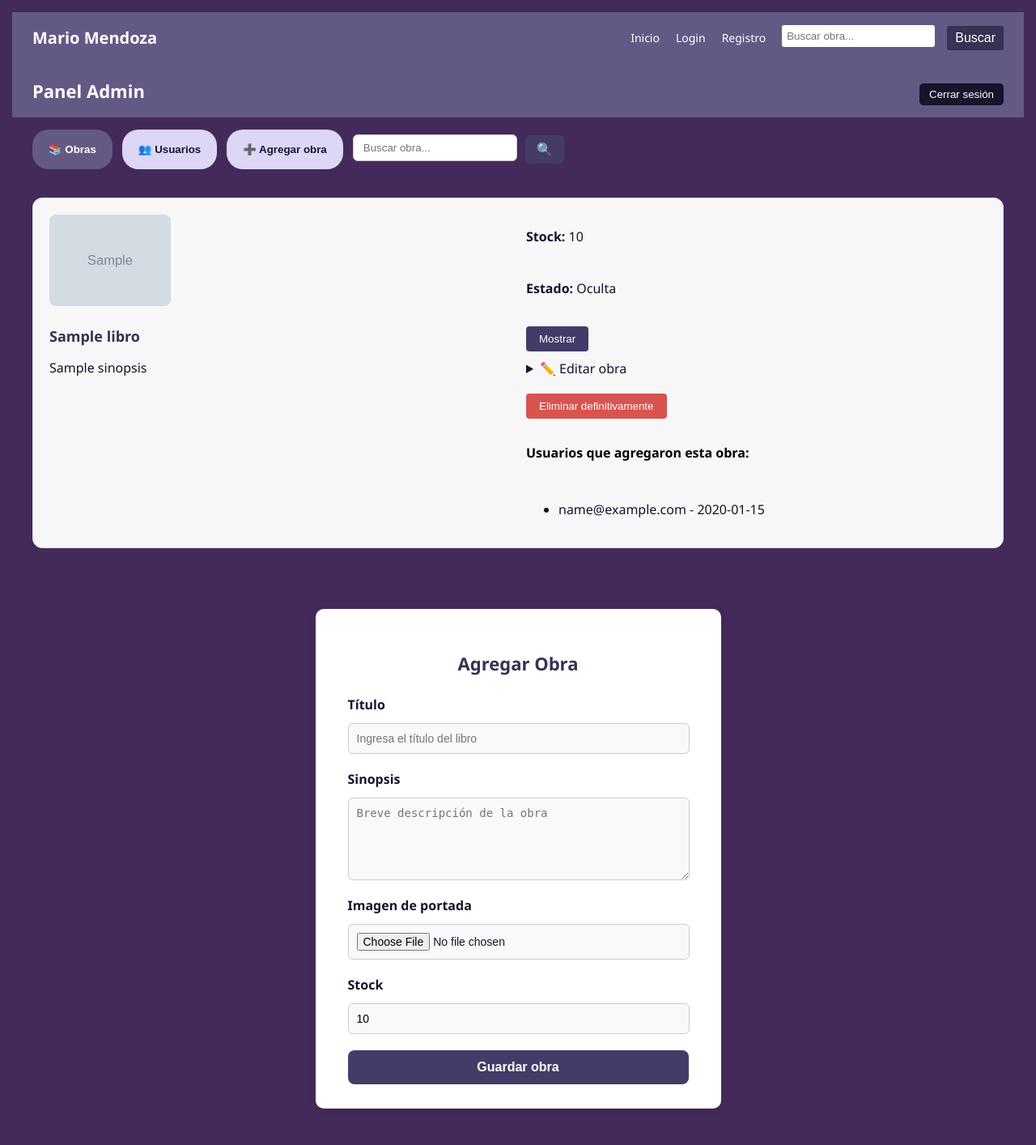
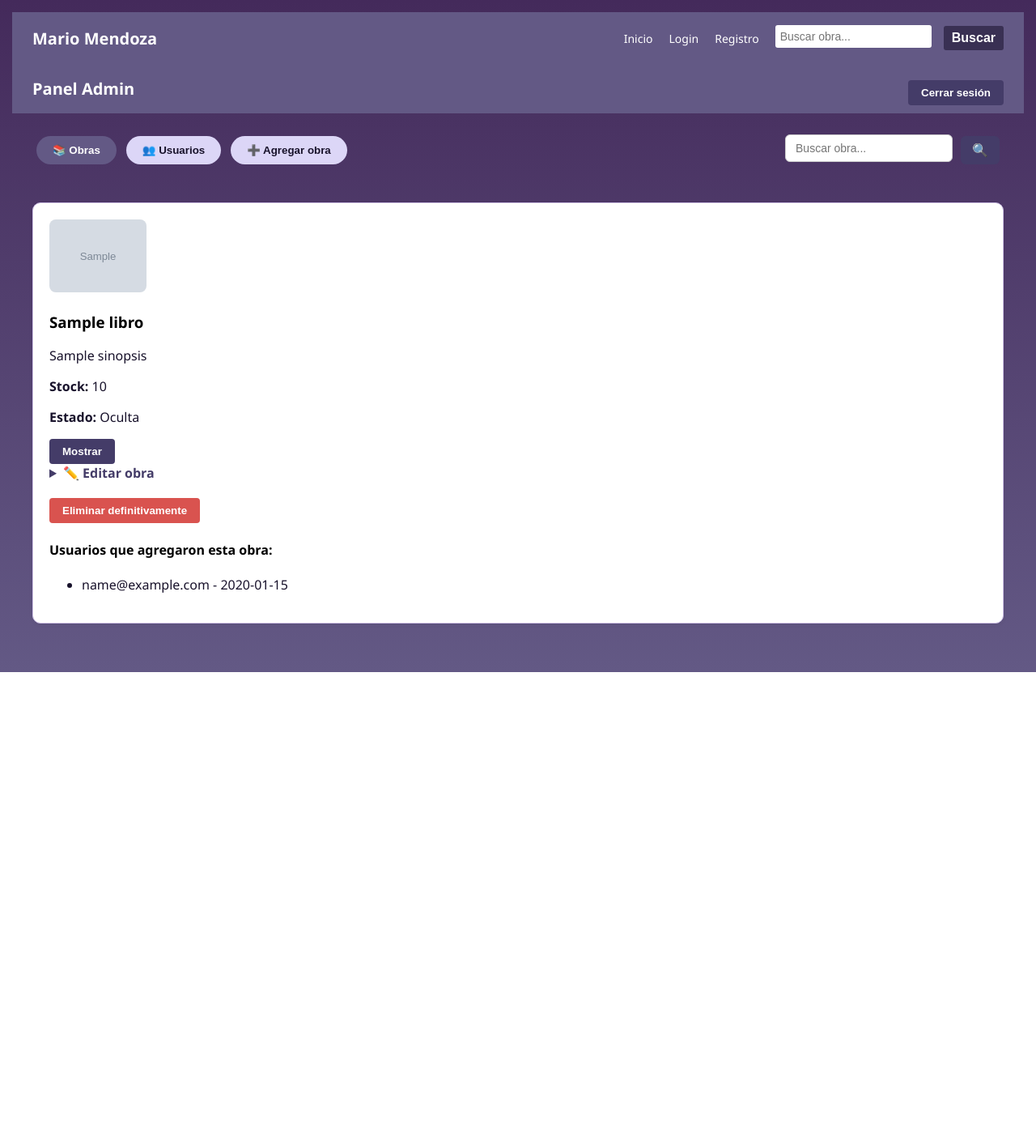
Before and after one commit to jptorres121/MarioMendoza, a FastAPI app: template app/templates/admin_dashboard.html in a window 1280 px wide. Shown: the whole page at 81% size. After the commit the page ends 830 px from the top, so only its background shows below. Run offline with FastAPI, Linux system fonts and the light colour scheme; the template is opened without the code that fills it: most values are stand-ins (such as "Sample title", 1, 10 or a date in 2020); grey boxes marked "Sample" are stand-in pictures.

Commit message:
Odiamos esto :D

```diff
--- a/app/static/css/style_admin.css
+++ b/app/static/css/style_admin.css
@@ -1,11 +1,10 @@
 body {
   margin: 0;
   font-family: 'Segoe UI', Tahoma, Geneva, Verdana, sans-serif;
-  background-color: #442a5b;
+  background: linear-gradient(to bottom, #442a5b 0%, #635985 100%);
   color: #18122B;
 }
 
-/* === Navbar del Admin === */
 nav {
   background-color: #635985;
   color: white;
@@ -75,37 +73,19 @@
   display: block;
 }
 
-/* === Barra de búsqueda === */
-nav form {
+.tabs {
   display: flex;
+  justify-content: space-between;
   align-items: center;
-  gap: 8px;
+  flex-wrap: wrap;
+  padding: 20px 30px;
+  gap: 10px;
 }
 
-nav input[type="text"] {
-  padding: 6px;
-  border-radius: 4px;
-  border: 1px solid #ccc;
-}
-
-nav button {
-  background-color: #443C68;
-  color: white;
-  border: none;
-  padding: 6px 12px;
-  border-radius: 4px;
-  cursor: pointer;
-}
-
-nav button:hover {
-  background-color: #393053;
-}
-
-/* === Pestañas === */
-.tabs {
+.tab-buttons {
   display: flex;
   gap: 12px;
-  padding: 15px 25px;
+  flex-wrap: wrap;
 }
 
 .tabs button {
@@ -133,23 +113,24 @@
   display: block;
 }
 
-/* === Tarjetas de obras y usuarios === */
-.card {
+.card,
+.libro-card,
+.usuario-card {
   background-color: white;
-  border: 1px solid #ccc;
-  border-radius: 6px;
-  padding: 15px;
-  margin-bottom: 20px;
+  border-radius: 10px;
+  padding: 20px;
+  border: 1px solid #d1c4e9;
+  box-shadow: 0 2px 5px rgba(0, 0, 0, 0.05);
+  margin-bottom: 25px;
 }
 
-.card img {
+.card img,
+.libro-info img {
   max-width: 120px;
   height: auto;
-  display: block;
-  margin-bottom: 10px;
+  border-radius: 8px;
 }
 
-/* === Formularios y botones === */
 form {
   margin-top: 10px;
 }
@@ -164,18 +145,24 @@
   margin-bottom: 10px;
   border: 1px solid #bbb;
   border-radius: 4px;
+  font-size: 14px;
 }
 
-form button {
+form button,
+button,
+input[type="submit"] {
   background-color: #443C68;
   color: white;
   padding: 8px 16px;
   border: none;
   border-radius: 4px;
   cursor: pointer;
+  font-weight: bold;
+  transition: all 0.3s ease;
 }
 
-form button:hover {
+form button:hover,
+button:hover {
   background-color: #393053;
 }
 
@@ -187,128 +174,12 @@
   background-color: #c9302c;
 }
 
-/* === Encabezados === */
 h2 {
   color: #ffffff;
 }
+
 h3, h4 {
   color: #000000;
-}
-.libro-card {
-  display: flex;
-  justify-content: space-between;
-  background-color: #f7f7f7;
-  border: 1px solid #ddd;
-  padding: 20px;
-  border-radius: 12px;
-  margin-bottom: 25px;
-  gap: 20px;
-}
-
-.libro-info {
-  flex: 1;
-}
-
-.libro-info img {
-  width: 150px;
-  height: auto;
-  border-radius: 8px;
-  margin-bottom: 10px;
-}
-
-.libro-info h3 {
-  margin: 10px 0 5px;
-  font-size: 18px;
-  color: #393053;
-}
-
-.libro-acciones {
-  flex: 1;
-  display: flex;
-  flex-direction: column;
-  gap: 10px;
-  justify-content: center;
-}
-
-.form-editar input,
-.form-editar textarea,
-.form-editar button {
-  display: block;
-  width: 100%;
-  margin-top: 5px;
-  margin-bottom: 10px;
-  padding: 6px;
-  border-radius: 5px;
-  border: 1px solid #ccc;
-}
-
-.form-editar button {
-  background-color: #443C68;
-  color: white;
-  border: none;
-  cursor: pointer;
-}
-
-.form-editar button:hover {
-  background-color: #635985;
-}
-
-.admin-navbar {
-  background-color: #635985;
-  color: white;
-  padding: 15px 25px;
-  display: flex;
-  align-items: center;
-  justify-content: space-between;
-  font-family: 'Segoe UI', sans-serif;
-  flex-wrap: wrap;
-}
-
-.admin-navbar .logo {
-  font-size: 22px;
-  font-weight: bold;
-  text-decoration: none;
-  color: white;
-}
-
-.admin-search {
-  display: flex;
-  align-items: center;
-  gap: 10px;
-}
-
-.admin-search input[type="text"] {
-  padding: 6px 10px;
-  border-radius: 5px;
-  border: none;
-  min-width: 200px;
-}
-
-.admin-search button {
-  background-color: #443C68;
-  color: white;
-  border: none;
-  padding: 6px 12px;
-  border-radius: 5px;
-  cursor: pointer;
-  transition: background-color 0.2s;
-}
-
-.admin-search button:hover {
-  background-color: #393053;
-}
-
-.logout-btn {
-  background-color: #18122B;
-  color: white;
-  padding: 6px 12px;
-  border: none;
-  border-radius: 5px;
-  cursor: pointer;
-}
-
-.logout-btn:hover {
-  background-color: #393053;
 }
 
 .usuario-navbar {
@@ -395,68 +235,27 @@
   cursor: pointer;
   font-size: 16px;
 }
-.usuario-card {
-  display: flex;
-  justify-content: space-between;
-  gap: 20px;
-  border: 1px solid #ccc;
-  padding: 20px;
-  border-radius: 10px;
-  margin-bottom: 20px;
-  background-color: #f7f7f7;
-  flex-wrap: wrap;
-}
-
-.usuario-info {
-  flex: 1;
-  min-width: 250px;
-}
-
-.usuario-libros {
-  flex: 2;
-  min-width: 300px;
-}
 
 .usuario-info h3 {
   margin-top: 0;
   color: #393053;
 }
 
-.usuario-botones {
-  margin-top: 10px;
-  display: flex;
-  gap: 10px;
-  flex-wrap: wrap;
+.usuario-libros ul {
+  padding-left: 20px;
+  margin: 0;
 }
 
-.usuario-botones button {
-  padding: 6px 12px;
-  border-radius: 6px;
-  font-weight: bold;
-}
-
-.usuario-botones .activo {
+.usuario-botones button.activo {
   background-color: #eab308;
   color: #18122B;
   border: none;
 }
 
-.usuario-botones .inactivo {
+.usuario-botones button.inactivo {
   background-color: #10b981;
   color: white;
   border: none;
-}
-
-.usuario-botones .danger {
-  background-color: #dc2626;
-  color: white;
-}
-
-
-#agregar {
-  display: flex;
-  justify-content: center;
-  padding: 30px;
 }
 
 .agregar-container {
@@ -466,6 +265,7 @@
   width: 100%;
   max-width: 421px;
   box-shadow: 0 4px 10px rgba(0, 0, 0, 0.1);
+  margin: auto;
 }
 
 .agregar-container h3 {
@@ -511,3 +311,10 @@
 .form-agregar button:hover {
   background-color: #393053;
 }
+
+details summary {
+  cursor: pointer;
+  font-weight: bold;
+  margin-bottom: 10px;
+  color: #443C68;
+}
--- a/app/templates/admin_dashboard.html
+++ b/app/templates/admin_dashboard.html
@@ -3,6 +3,7 @@
 
 {% block content %}
 <link rel="stylesheet" href="/static/css/style_admin.css?v=2">
+
 <nav class="admin-navbar">
   <a href="/" class="logo">Panel Admin</a>
   <form method="post" action="/logout">
@@ -10,17 +11,20 @@
   </form>
 </nav>
 
-
+<!-- Pestañas y buscador -->
 <div class="tabs">
-  <button onclick="mostrarTab('obras')" class="active">📚 Obras</button>
-  <button onclick="mostrarTab('usuarios')">👥 Usuarios</button>
-  <button onclick="mostrarTab('agregar')">➕ Agregar obra</button>
-   <form method="get" action="/dashboard" class="search-form">
+  <div class="tab-buttons">
+    <button onclick="mostrarTab('obras')" class="active">📚 Obras</button>
+    <button onclick="mostrarTab('usuarios')">👥 Usuarios</button>
+    <button onclick="mostrarTab('agregar')">➕ Agregar obra</button>
+  </div>
+  <form method="get" action="/dashboard" class="search-form">
     <input type="text" name="q" placeholder="Buscar obra..." value="{{ request.query_params.q or '' }}">
     <button type="submit">🔍</button>
   </form>
 </div>
 
+<!-- Tab: Obras -->
 <div id="obras" class="tab-content active">
   {% for libro in disponibles %}
     <div class="libro-card">
@@ -77,6 +81,7 @@
   {% endfor %}
 </div>
 
+<!-- Tab: Usuarios -->
 <div id="usuarios" class="tab-content">
   <h2>Usuarios registrados</h2>
   {% for entrada in datos %}
@@ -110,7 +115,7 @@
   {% endfor %}
 </div>
 
-
+<!-- Tab: Agregar Obra -->
 <div id="agregar" class="tab-content">
   <div class="agregar-container">
     <h3>Agregar Obra</h3>
@@ -132,14 +137,23 @@
   </div>
 </div>
 
+<!-- Script para las pestañas -->
 <script>
 function mostrarTab(id) {
   const tabs = document.querySelectorAll('.tab-content');
   const botones = document.querySelectorAll('.tabs button');
+
   tabs.forEach(tab => tab.classList.remove('active'));
   botones.forEach(btn => btn.classList.remove('active'));
+
   document.getElementById(id).classList.add('active');
-  event.target.classList.add('active');
+
+  const clickedBtn = Array.from(botones).find(btn =>
+    btn.getAttribute('onclick') === `mostrarTab('${id}')`
+  );
+  if (clickedBtn) {
+    clickedBtn.classList.add('active');
+  }
 }
 </script>
 {% endblock %}
```
Also changed, not shown: other parts of app/static/css/style_admin.css (+0 -32 lines).
